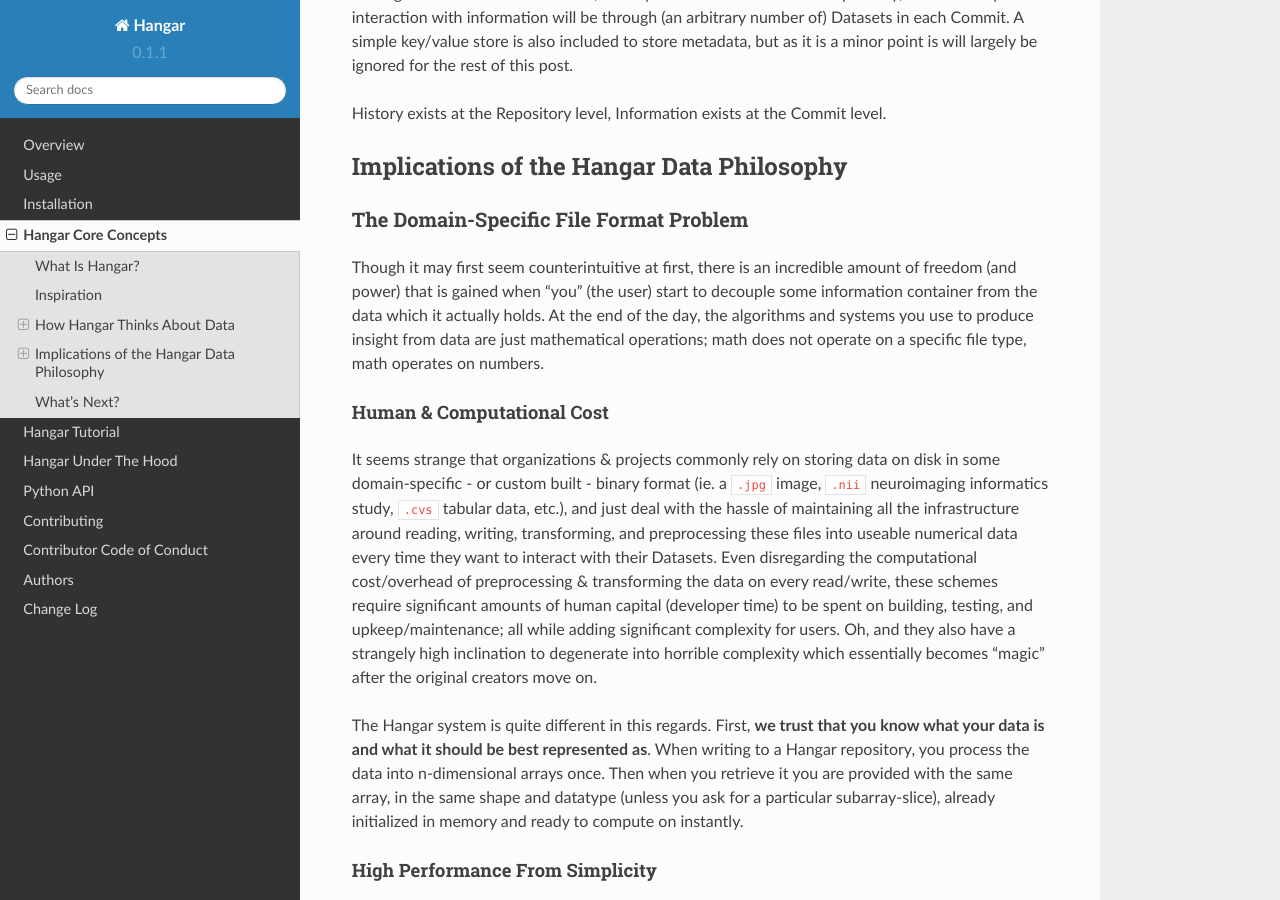
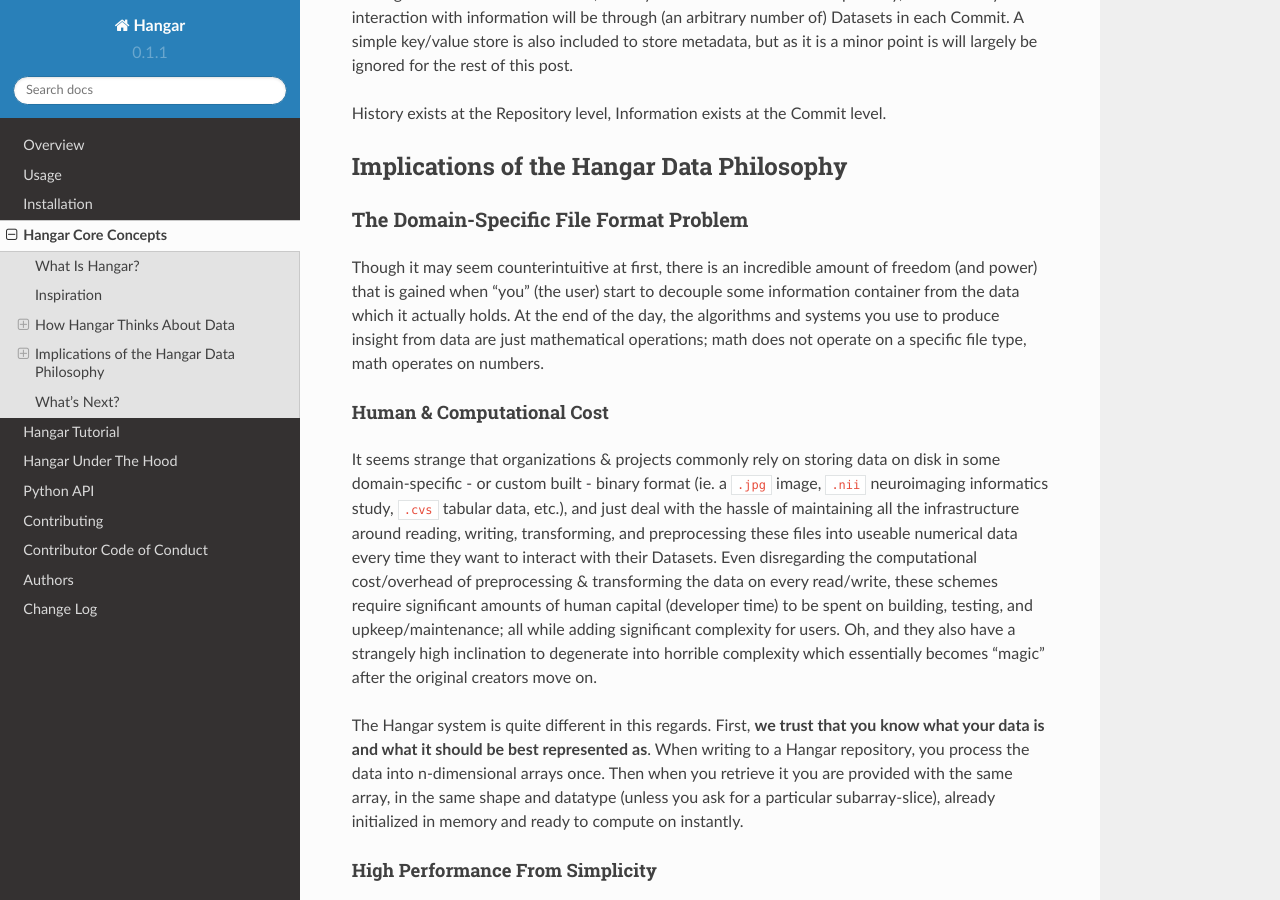
Before and after one commit to tensorwerk/hangar-py, a Sphinx documentation site: the page built from docs/concepts.rst, in a window 1280 px wide and 900 px high, scrolled down 3266 px. Built offline with Sphinx 7.4.7 and the Read the Docs theme 2.0.0, drawn with Linux system fonts in a browser that asks for light colours; some of the changed text lies outside the part shown.

Commit message:
some spelling corrections

```diff
--- a/docs/concepts.rst
+++ b/docs/concepts.rst
@@ -171,7 +171,7 @@ Implications of the Hangar Data Philosophy
 The Domain-Specific File Format Problem
 =======================================
 
-Though it may first seem counterintuitive at first, there is an incredible
+Though it may seem counterintuitive at first, there is an incredible
 amount of freedom (and power) that is gained when "you" (the user) start to
 decouple some information container from the data which it actually holds. At
 the end of the day, the algorithms and systems you use to produce insight from
```
Also changed, not shown: other parts of docs/concepts.rst (+1 -1 lines).
